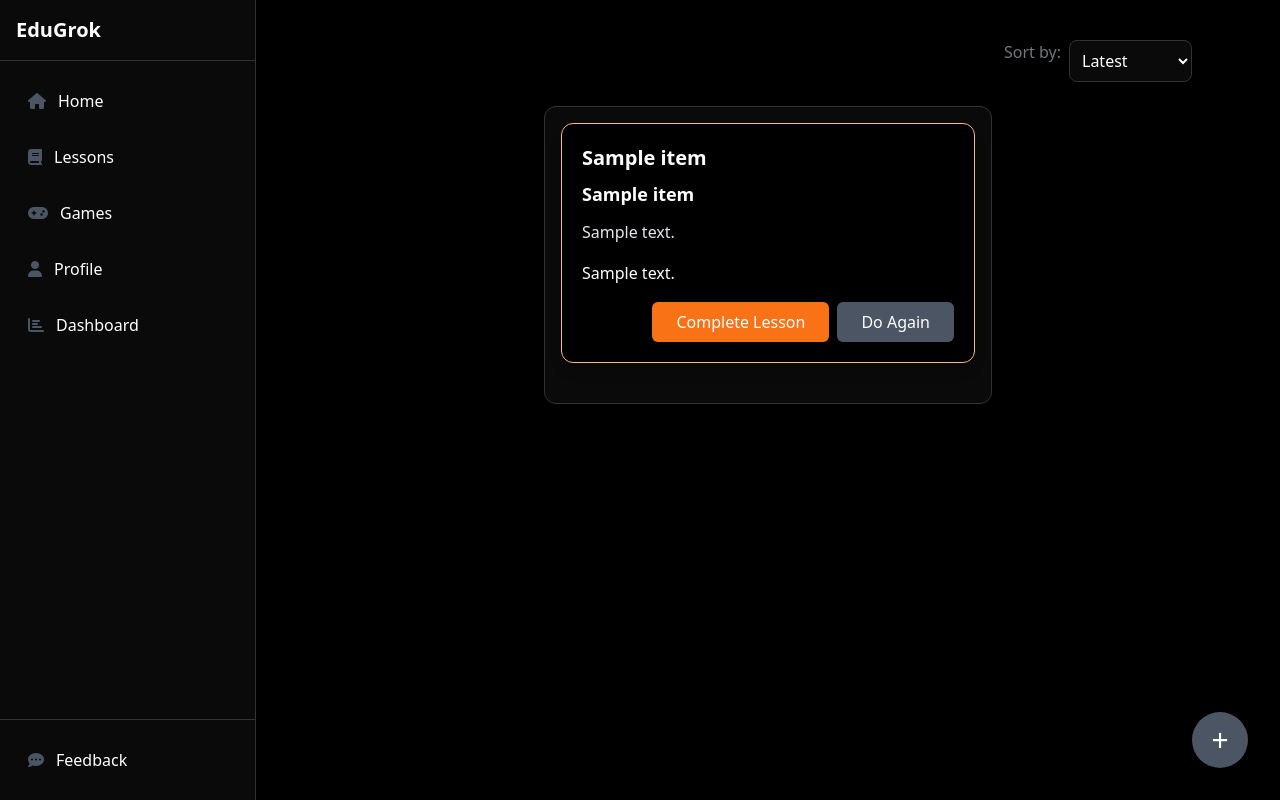
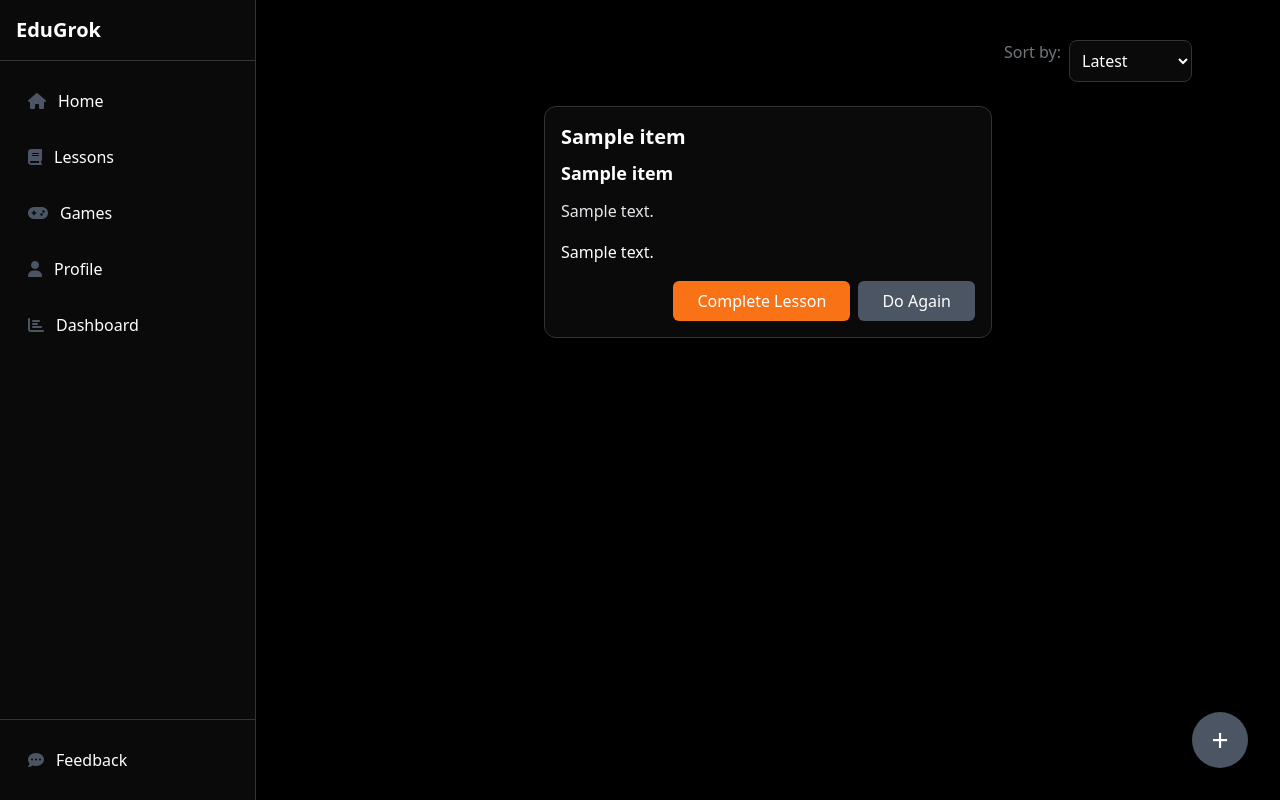
Before and after one commit to MarketExpander99/EduGrok, a Flask app: template templates/home.html.j2 in a window 1280 px wide. Run offline with Flask 3, Linux system fonts and the light colour scheme; the template is opened without the code that fills it: most values are stand-ins (such as "Sample title", 1, 10 or a date in 2020); some libraries are stand-ins or nearby versions.

Commit message:
lesson card update

```diff
--- a/templates/lesson_card.html.j2
+++ b/templates/lesson_card.html.j2
@@ -1,5 +1,5 @@
 <!-- lesson_card.html.j2 -->
-<div class="bg-black p-5 rounded-xl shadow-lg border border-orange-300 hover:-translate-y-1 hover:shadow-xl transition-all duration-200 max-w-lg mx-auto mb-6">
+<div class="hover:-translate-y-1 hover:shadow-xl transition-all duration-200 max-w-lg mx-auto">
     <h2 class="text-xl font-bold text-white mb-2">{{ lesson.title or 'Untitled' }}</h2>
     <h3 class="text-lg font-semibold text-orange-100 mb-3">{{ lesson.subject | capitalize }}</h3>
     <p class="text-gray-300 mb-4">{{ lesson.description or 'No description available.' }}</p>
```
